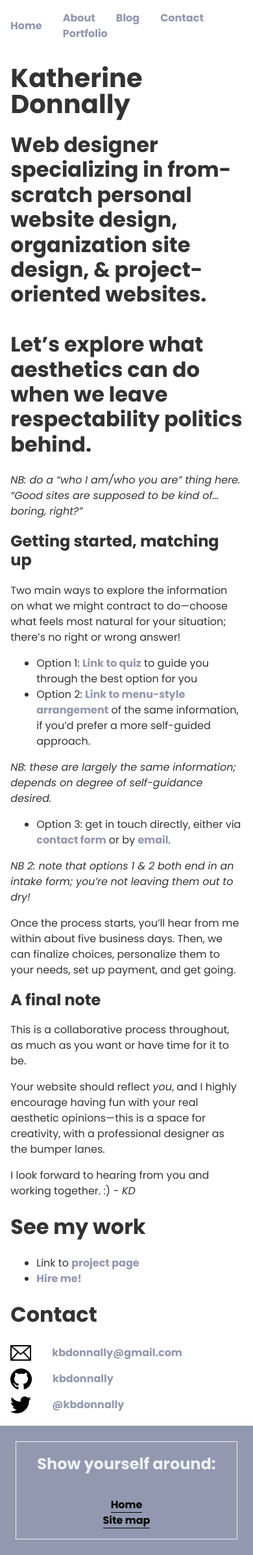
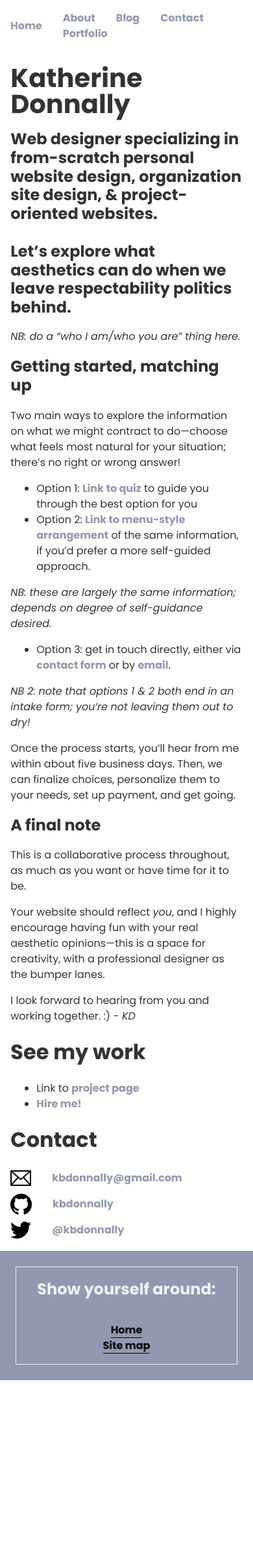
Before and after one commit to kbdonnally/katherinedoes.design, a Jekyll site: the page built from index.md, in a window 390 px wide. Shown: the whole page at 65% size. Built offline with Jekyll 4.4.1, drawn with Linux system fonts in a browser that asks for light colours; some web fonts are replaced; our own code applies the rules of GitHub Pages for plain Markdown files; after the commit the page ends 2124 px from its top, so only the background shows below that.

Commit message:
Adjust font & dummy wording on homepage

```diff
--- a/assets/css/_sass/_pages/_home-2.scss
+++ b/assets/css/_sass/_pages/_home-2.scss
@@ -1,5 +1,11 @@
 // delete _home.scss styles when have a chance!
 // peep to make sure nothin' you wanna nab
+
+.home__subtitle {
+	@media screen and (max-width: 600px) {
+		font-size: 1.5rem;
+	}
+}
 
 // ul
 .home-contact__list {
--- a/index.md
+++ b/index.md
@@ -7,7 +7,7 @@ layout: default
 {:.home__subtitle}
 ## Web designer specializing in from-scratch personal website design, organization site design, &amp; project-oriented websites. <br/><br/> Let's explore what aesthetics can do when we leave respectability politics behind.
 
-*NB: do a "who I am/who you are" thing here. "Good sites are supposed to be kind of... boring, right?"*
+*NB: do a "who I am/who you are" thing here.*
 
 ### Getting started, matching up
 
```
